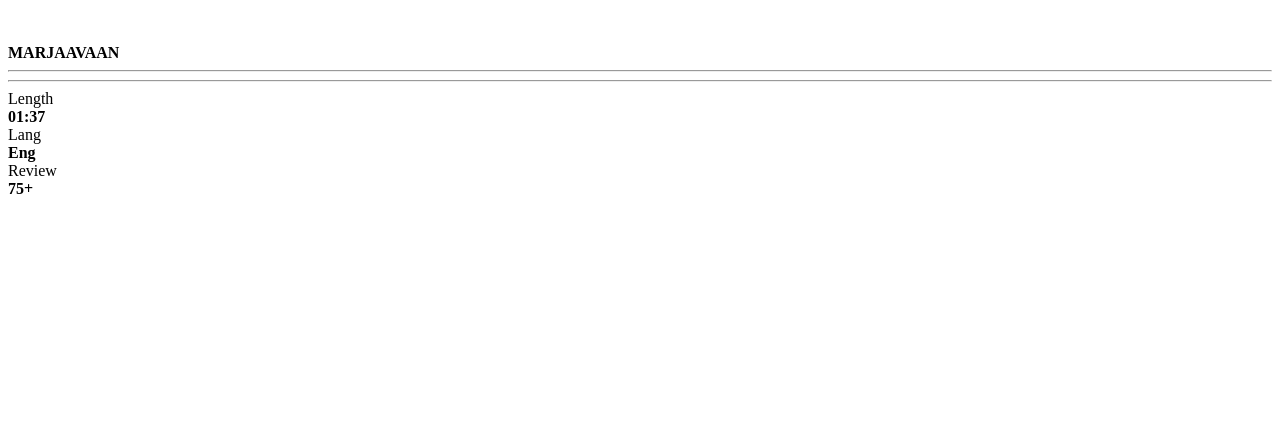
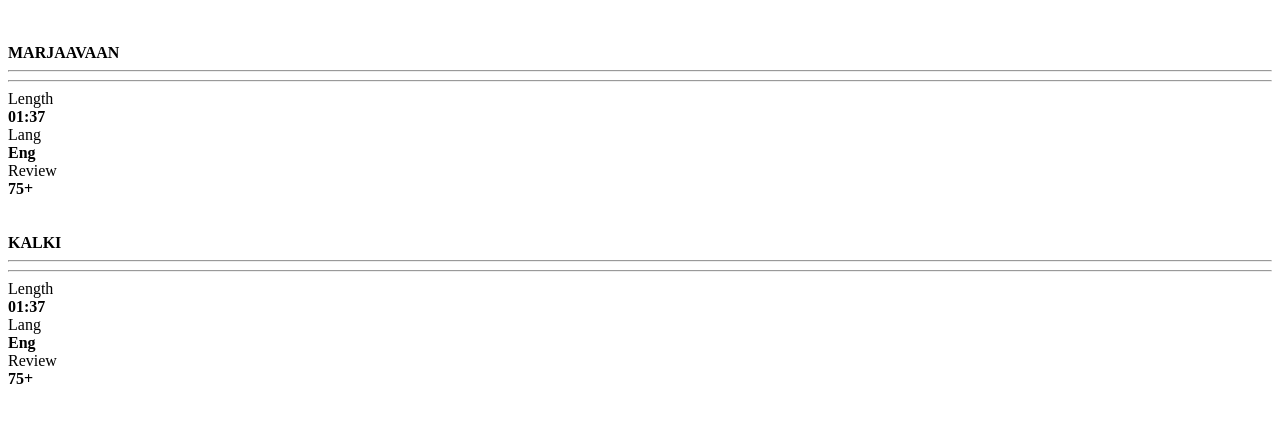
Before and after one commit to nilpatare/flexbox2.html, a plain HTML site: page index.html in a window 1280 px wide. Drawn offline with Linux system fonts and the light colour scheme.

Commit message:
Added second card html

```diff
--- a/index.html
+++ b/index.html
@@ -19,5 +19,21 @@
      <br>
      <b>75+</b>
       </div>
+
+      <div>
+        <br><br>
+        <b>KALKI</b>
+        <hr><hr>
+        Length
+        <br>
+      <b>01:37</b>
+        <br>
+        Lang
+        <br>
+       <b>Eng</b><br>
+       Review
+       <br>
+       <b>75+</b>
+      </div>
 </body>
 </html>
```
